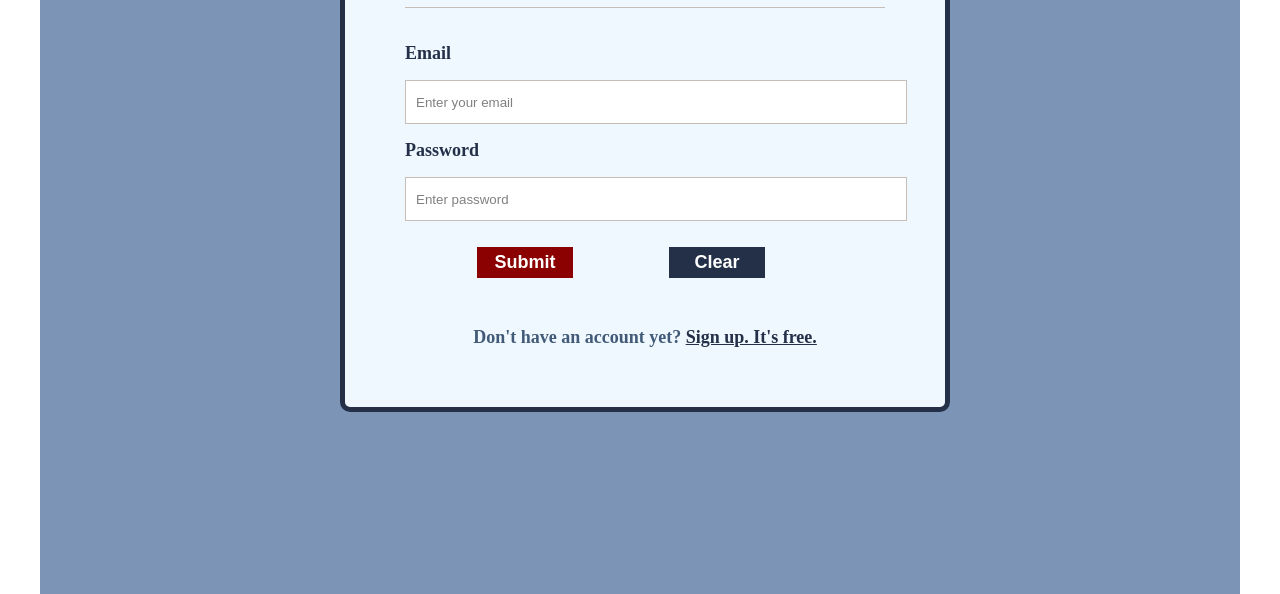
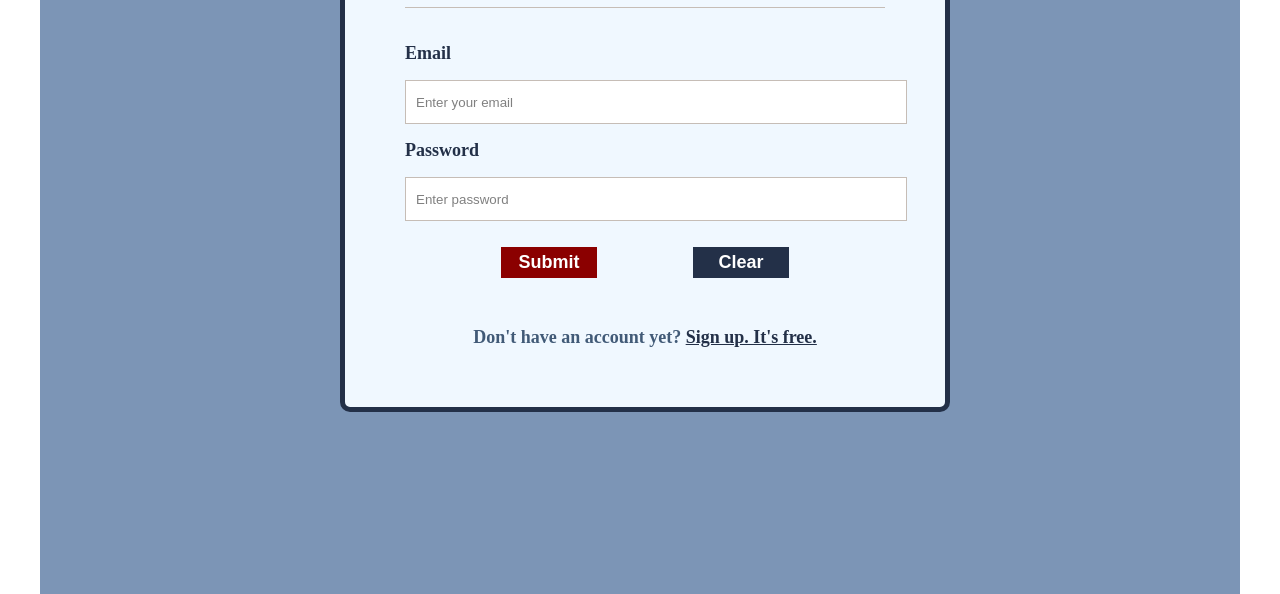
Before and after one commit to Valentina-2608/Vocabulary_app, a website: page login_page.html in a window 1280 px wide. Shown: the part 206-800 px from the top of the page. Drawn offline with Linux system fonts and the light colour scheme.

Commit message:
Change styles for buttons

```diff
--- a/css/style.css
+++ b/css/style.css
@@ -353,7 +353,7 @@ input:focus{
 	font-size:18px;
     position:absolute;
     top:0px;
-    left:15%;
+    left:20%;
 }
 
 #btn_log_in:hover{
@@ -370,7 +370,7 @@ input:focus{
 	font-size:18px;
     position:absolute;
     top:0px;
-    left:55%;
+    left:60%;
 }
 
 #btn_clear:hover{
```
